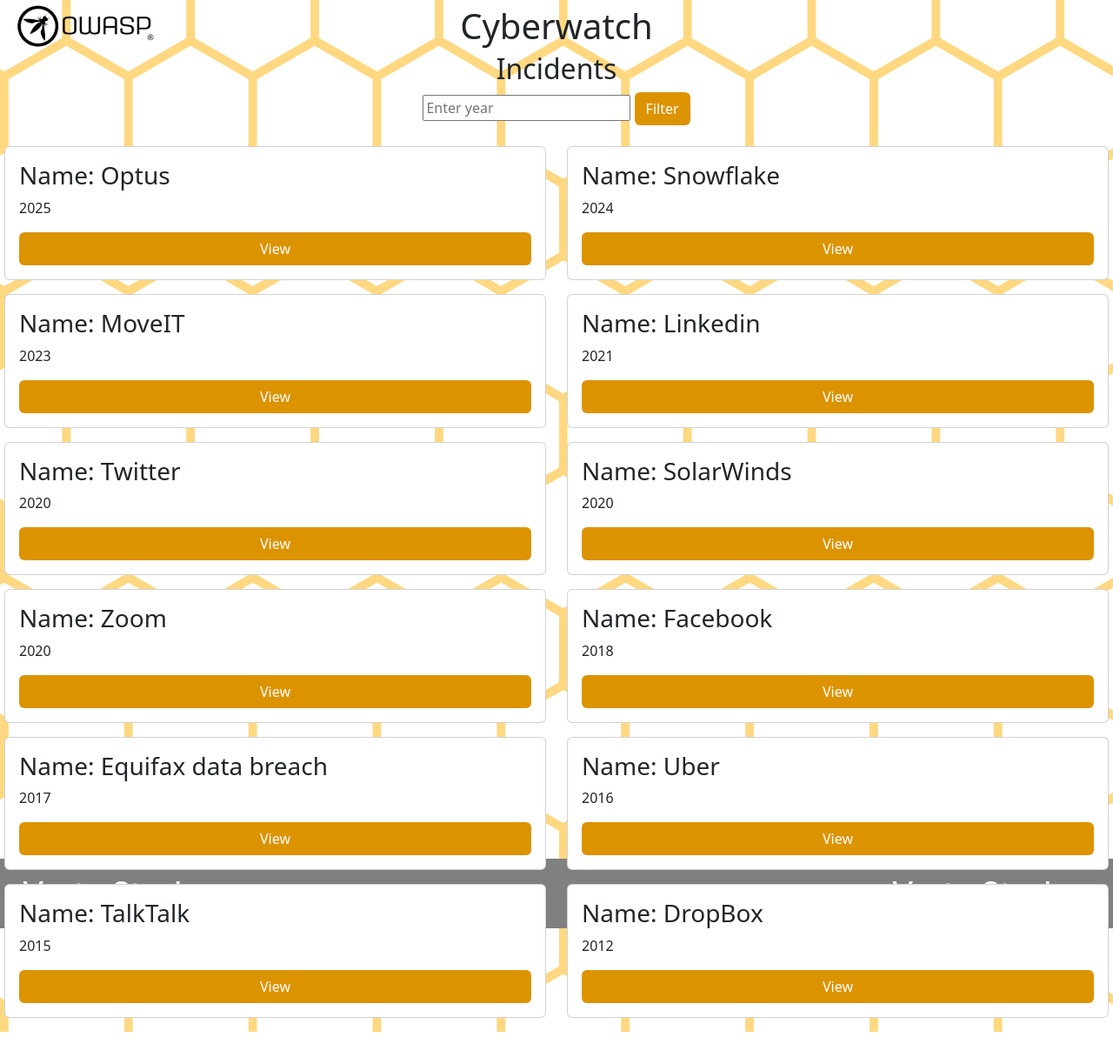
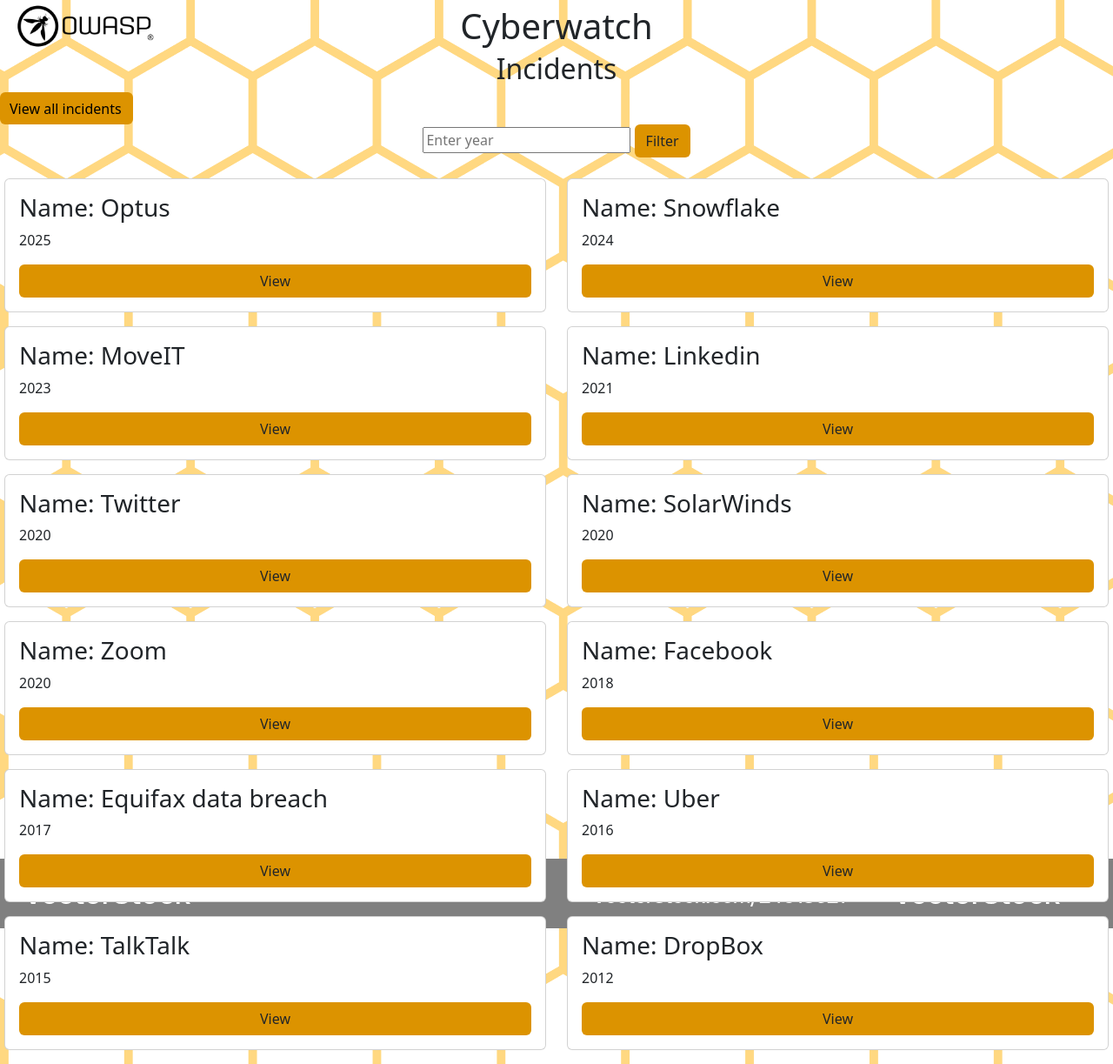
Before and after one commit to MarriottMark/Cyberwatch-Assessment, a Flask app: page /fulllist.html in a window 1280 px wide. Shown: the whole page at 87% size. Before the commit the page ends 1186 px from the top, so only its background shows below. Run offline with Flask 3, Linux system fonts and the light colour scheme.

Commit message:
just made a few adjustments, no major changes. for example I added consistency with black text in the new full-list page

```diff
--- a/app.py
+++ b/app.py
@@ -75,7 +75,7 @@ def privacy():
     return render_template('privacy.html')
 
 
-@app.route('/fulllist.html')
+@app.route('/fulllist.html') #full-list's sql queries that allow it to filter the incidents by year
 def fulllist():
     year = request.args.get('year', '').strip()
     error_message = None
@@ -93,12 +93,7 @@ def fulllist():
             result = []
             error_message = "Please enter a valid year between 1900 and 2100."
 
-    return render_template(
-        'fulllist.html',
-        incidents=result,
-        selected_year=year,
-        error_message=error_message
-    )
+    return render_template('fulllist.html', incidents=result, selected_year=year, error_message=error_message)
 
 
 app.run(debug=True, reloader_type='stat', port=5000)
--- a/static/css/styles.css
+++ b/static/css/styles.css
@@ -53,3 +53,14 @@ body {
 .text-ctm{
     color: #000000;
 }
+
+.inc-btn{
+    background-color: #dc9300;
+    padding-bottom: 5px;
+    padding-left: 10px;
+
+}
+
+.inc-btn:hover{
+    background-color: #784d03;
+}
--- a/templates/base.html
+++ b/templates/base.html
@@ -37,7 +37,7 @@
 
 
         <h2 class=" align-items-center custom-head d-flex text-center justify-content-center">{% block heading%}Vulnerabilities tracker{% endblock %}</h2>
-
+        <a href="/fulllist.html" class="btn btn-block text-ctm inc-btn ">View all incidents</a>
         <div class='content'>
             {% block content %}{% endblock %}
         </div>
--- a/templates/fulllist.html
+++ b/templates/fulllist.html
@@ -11,7 +11,7 @@
         placeholder="Enter year"
         value="{{ selected_year }}"
     >
-    <button type="submit" class="btn custom-btn text-white">Filter</button>
+    <button type="submit" class="btn custom-btn ">Filter</button>
 </form>
 
 {% if error_message %}
@@ -25,7 +25,7 @@
             <div class="card p-3">
                 <h3>Name: {{ i.inc_name }}</h3>
                 <p>{{ i.inc_year }}</p>
-                <a class="btn custom-btn btn-block text-white" href="{{ i.inc_url }}">View</a>
+                <a class="btn custom-btn btn-block " href="{{ i.inc_url }}">View</a>
             </div>
         </div>
         {% endfor %}
--- a/templates/index.html
+++ b/templates/index.html
@@ -19,5 +19,4 @@
     </div>
     {% endfor %}
 </div>
-<a href="/fulllist.html" class="btn btn-block custom-btn text-ctm">View all incidents</a>
 {% endblock %}
```
